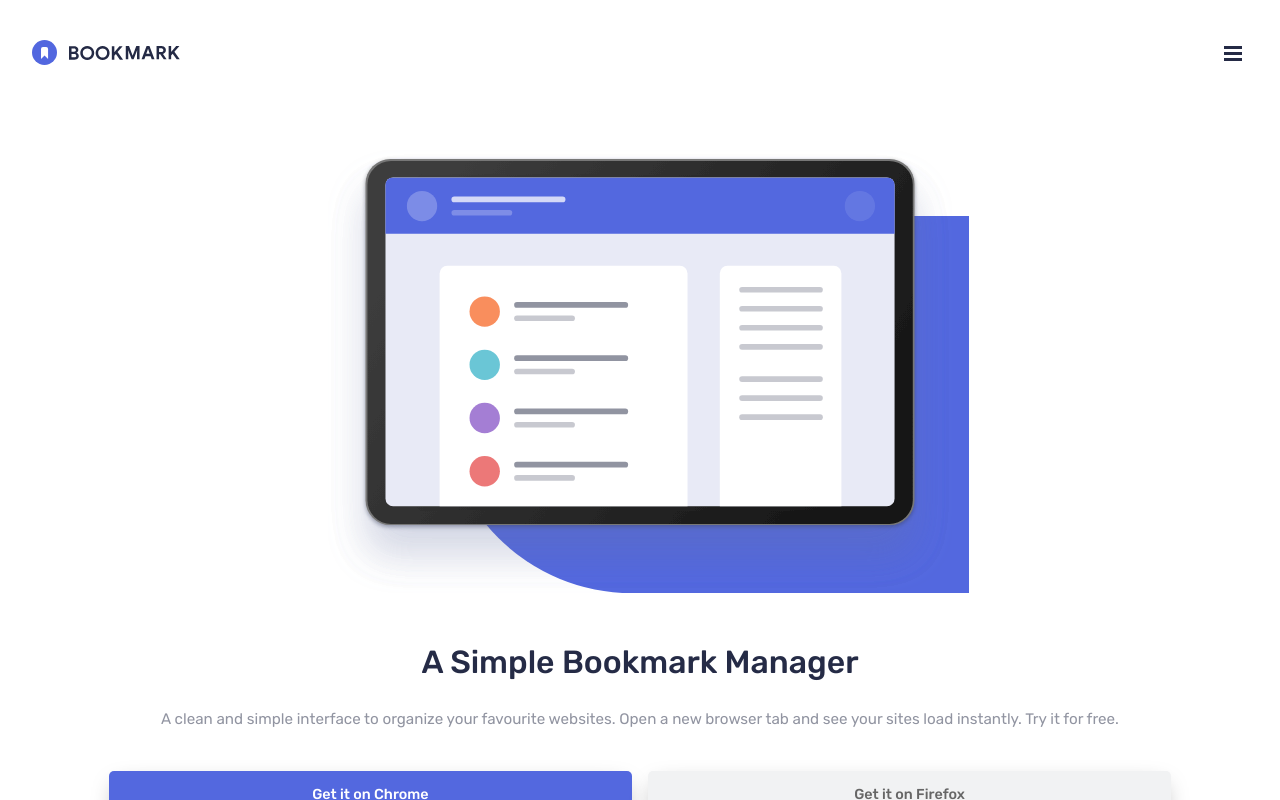
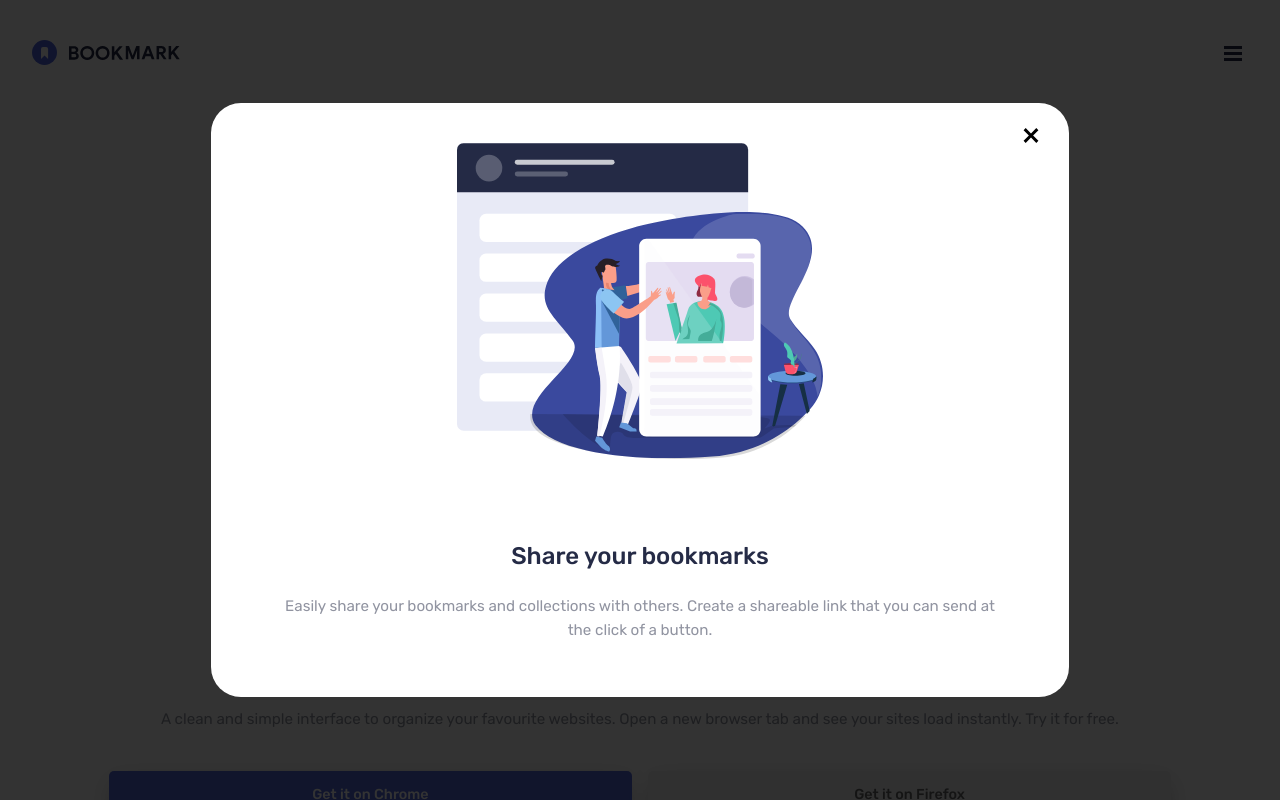
Before and after one commit to KacperBarszczewski/webdev, a React app: page / in a window 1280 px wide. Shown: the top 800 px of the page. Built offline with nearby package versions, Linux system fonts and the light colour scheme.

Commit message:
feat: add Modal component and integrate it into App for improved user interaction

```diff
--- a/src/App.jsx
+++ b/src/App.jsx
@@ -1,9 +1,10 @@
 import React from "react";
-import { Navbar } from "./components";
+import { Modal, Navbar } from "./components";
 import { Download, Features, Hero, Questions, Contact, Footer } from "./features";
 
 const App = () => {
   return <>
+  <Modal isOpen={true} />
     <Navbar />
     <Hero />
     <Features />
@@ -11,6 +12,7 @@ const App = () => {
     <Questions />
     <Contact />
     <Footer />
+
   </>;
 };
 
--- a/src/components/MobileNavModal/MobileNavModal.jsx
+++ b/src/components/MobileNavModal/MobileNavModal.jsx
@@ -1,6 +1,5 @@
 import React from "react";
 import "./MobileNavModal.scss";
-import logo from "../../assets/images/logo-bookmark.svg";
 import iconClose from "../../assets/images/icon-close.svg";
 import logoTwitter from '../../assets/images/icon-twitter.svg';
 import logoFacebook from '../../assets/images/icon-facebook.svg';
@@ -12,7 +11,6 @@ const MobileNavModal = ({ open, onClose }) => {
   return (
     <div className="mobile-modal">
       <div className="mobile-modal__header">
-        {/* <img src={logo} alt="Bookmark logo" className="mobile-modal__logo" /> */}
         <Logo className="mobile-modal__logo" circleColor="#FFF" flagColor="#313750" />
         <button className="mobile-modal__close" onClick={onClose} aria-label="Close menu">
           <img src={iconClose} alt="Close" />
--- /dev/null
+++ b/src/components/Modal/Modal.jsx
@@ -0,0 +1,38 @@
+import React from "react";
+import "./Modal.scss";
+import iconClose from "../../assets/images/icon-close.svg";
+import imgTab3 from '../../assets/images/illustration-features-tab-3.svg';
+import LinkButton from "../LinkButton/LinkButton";
+
+const Modal = ({ isOpen, onClose }) => {
+
+    if (!isOpen) return null;
+
+    return (
+        <div className="modal-overlay">
+            <div className="modal">
+                <div className="tabs__content">
+
+                    <button className="modal__close" onClick={onClose} aria-label="Close menu">
+                        <img src={iconClose} alt="Close" />
+                    </button>
+
+                    <div className="tabs__content__image">
+                        <div className='tabs__content__image__bgObject'></div>
+                        <img src={imgTab3} alt="Feature Illustration" />
+                    </div>
+                    <div className="tabs__content__text">
+                        <h3>Share your bookmarks</h3>
+                        <p>Easily share your bookmarks and collections with others. Create a shareable link that you can send at the click of a button.</p>
+                        <div className="tabs__content__text__btn">
+                            <LinkButton>More Info</LinkButton>
+                        </div>
+
+                    </div>
+                </div>
+            </div>
+        </div>
+    );
+};
+
+export default Modal;
--- /dev/null
+++ b/src/components/Modal/Modal.scss
@@ -0,0 +1,79 @@
+@use "src/styles/variables" as *;
+
+.modal-overlay {
+    position: fixed;
+    top: 0;
+    left: 0;
+    right: 0;
+    bottom: 0;
+    background: rgba(0, 0, 0, 0.8);
+    display: flex;
+    justify-content: center;
+    align-items: center;
+    z-index: 1000;
+}
+
+
+.tabs__content {
+    display: flex;
+    flex-direction: column;
+    align-items: center;
+    background-color: $color-white;
+    border-radius: 1.875rem;
+    padding: 2.5rem 0;
+    position: relative;
+
+    .modal__close {
+        position: absolute;
+        top: 1.5rem;
+        right: 1.5rem;
+        cursor: pointer;
+        z-index: 1001;
+        background: none;
+        border: none;
+
+        img {
+            filter: invert(110%)  contrast(100%);
+        }
+
+
+    }
+
+    &__image {
+        position: relative;
+        display: flex;
+        justify-content: center;
+        padding-bottom: 2.188rem;
+
+        img {
+            width: 83%;
+        }
+
+        &__bgObject {
+            position: absolute;
+            bottom: 0;
+            left: 0;
+            width: 80%;
+            height: 85%;
+            z-index: -1;
+            background-color: $color-blue;
+            border-top-right-radius: calc(infinity * 1px);
+            border-bottom-right-radius: calc(infinity * 1px);
+        }
+    }
+
+    &__text {
+        text-align: center;
+        width: 83%;
+
+        h3 {
+            margin-top: 3rem !important;
+        }
+
+        &__btn {
+            display: none;
+        }
+    }
+
+
+}
--- a/src/components/index.js
+++ b/src/components/index.js
@@ -5,3 +5,4 @@ export { default as Extension } from './Extension/Extension';
 export { default as FAQItem } from './FAQItem/FAQItem';
 export {default as Logo} from './Logo/Logo';
 export { default as MobileNavModal } from './MobileNavModal/MobileNavModal';
+export { default as Modal } from './Modal/Modal';
```
